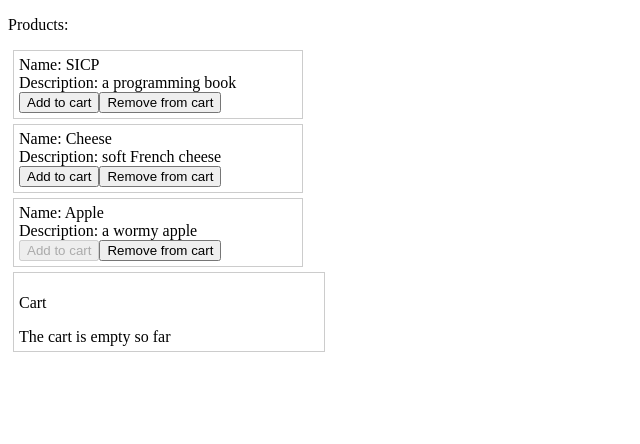
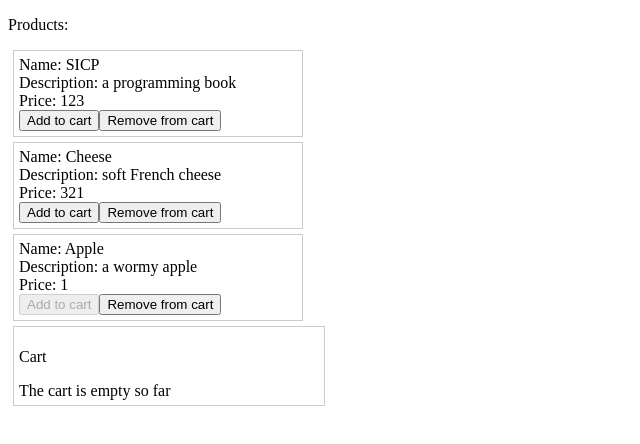
Before and after one commit to ungear/ng-homework, an Angular app: page / in a window 1280 px wide. Shown: the top 444 px of the page, without its empty margins (0-640 px from the left). Built offline with nearby package versions, Linux system fonts and the light colour scheme.

Commit message:
show a product's proce

```diff
--- a/src/app/products/components/product/product.component.html
+++ b/src/app/products/components/product/product.component.html
@@ -1,6 +1,7 @@
 <div>
   <div>Name: {{data.name}}</div>
   <div>Description: {{data.description}}</div>
+  <div>Price: {{data.price}}</div>
   <div>
     <button (click)="onAddClick()" [disabled]="!data.isAvailable">Add to cart</button>
     <button (click)="onRemoveClick()">Remove from cart</button>
```
